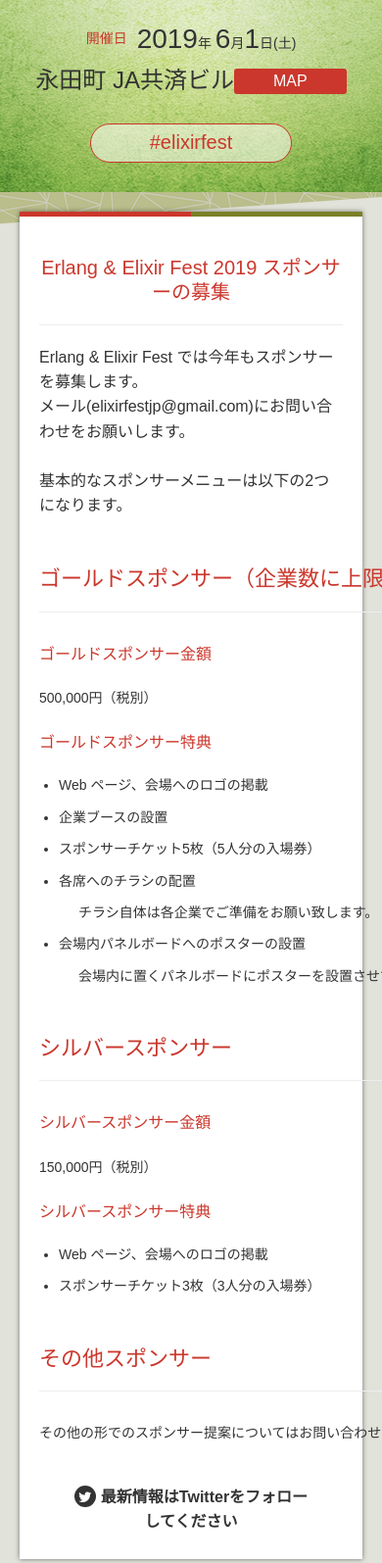
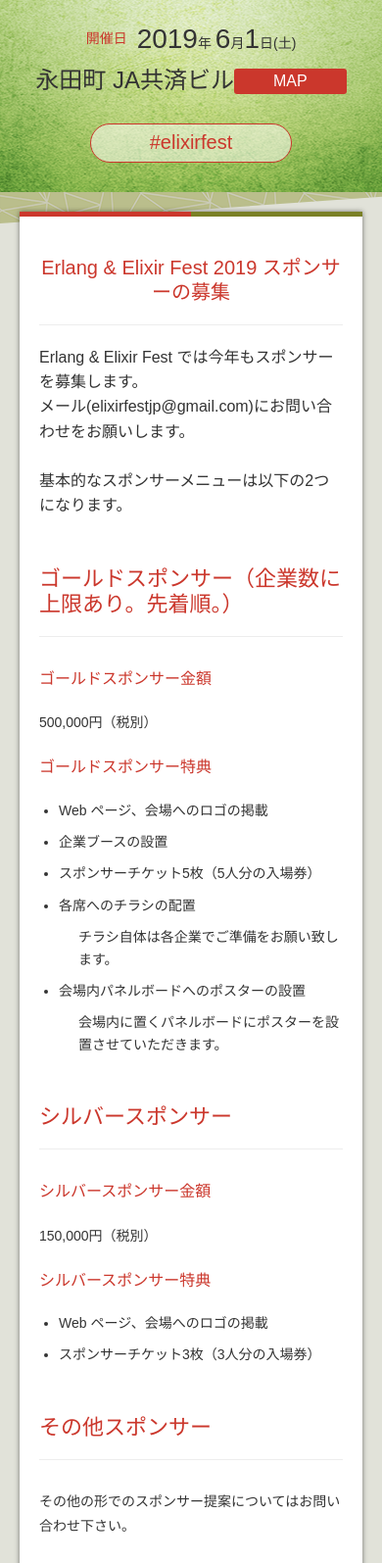
Before and after one commit to elixirjp/elixirfestjp, a Django app: page / in a window 390 px wide. Shown: the part 238-1833 px from the top of the page at 98% size. Run offline with Django 3.2, Linux system fonts and the light colour scheme; some web fonts are replaced.

Commit message:
スマホでのレイアウト崩れ調整

```diff
--- a/assets/css/common.css
+++ b/assets/css/common.css
@@ -761,4 +761,7 @@
   width: 100%;
   font-size: 2.0rem;
 }
+.sponsor_wanted {
+  width: 100%;
 }
+}
--- a/templates/base.html
+++ b/templates/base.html
@@ -23,9 +23,9 @@
 <meta name="twitter:image" content="https://elixir-fest.jp/static/img/ogp_img.png"/>
 <meta name="twitter:card" content="summary_large_image"/>
 <!-- CSS -->
-<link type="text/css" href="{% static 'css/default.css' %}?2019032701" rel="stylesheet">
-<link type="text/css" href="{% static 'css/common.css' %}?2019032701" rel="stylesheet">
-<link type="text/css" href="{% static 'font_style.css' %}?2019032701" rel="stylesheet">
+<link type="text/css" href="{% static 'css/default.css' %}?2019032801" rel="stylesheet">
+<link type="text/css" href="{% static 'css/common.css' %}?2019032801" rel="stylesheet">
+<link type="text/css" href="{% static 'font_style.css' %}?2019032801" rel="stylesheet">
 <link href="https://fonts.googleapis.com/css?family=Ubuntu:700" rel="stylesheet">
 <!-- JS -->
 <script src="{% static 'js/jquery.js' %}" type="text/javascript"></script>
```
